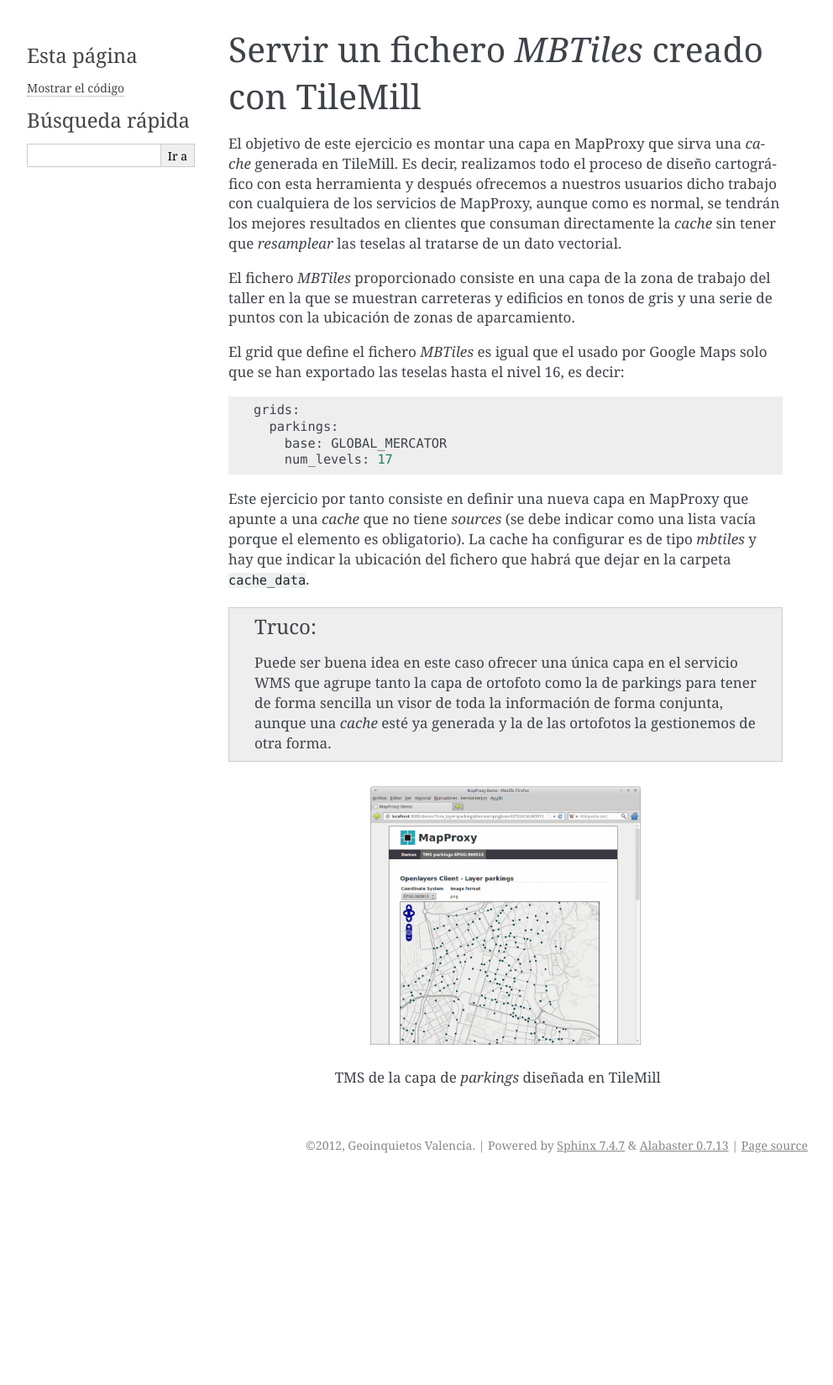
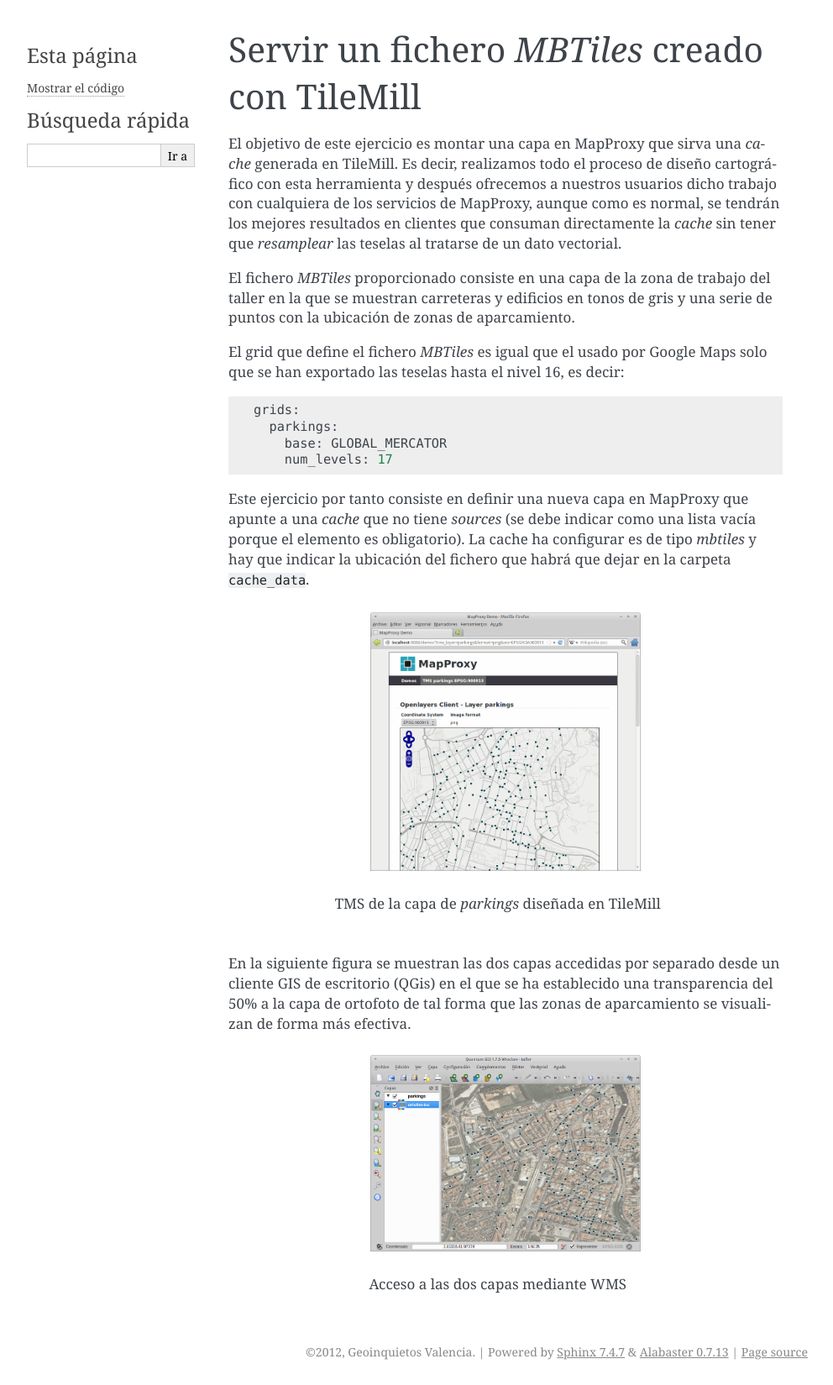
Before and after one commit to geoinquietosvlc/mapproxy-workshop, a Sphinx documentation site: the page built from doc/source/ejercicios/mbtiles.rst, in a window 1280 px wide. Shown: the whole page at 84% size, without its empty margins (148-1140 px from the left). Built offline with Sphinx 7.4.7, drawn with Linux system fonts in a browser that asks for light colours; before the commit the page ends 1403 px from its top, so only the background shows below that.

Commit message:
añadida una imagen y tocado un poco el texto del ejercicio de mbtiles

```diff
--- a/doc/source/ejercicios/mbtiles.rst
+++ b/doc/source/ejercicios/mbtiles.rst
@@ -26,16 +26,22 @@
 *mbtiles* y hay que indicar la ubicación del fichero que habrá que dejar en la
 carpeta ``cache_data``.
 
-.. tip:: Puede ser buena idea en este caso ofrecer una única capa en el servicio
-         WMS que agrupe tanto la capa de ortofoto como la de parkings para tener
-         de forma sencilla un visor de toda la información de forma conjunta,
-         aunque una *cache* esté ya generada y la de las ortofotos la
-         gestionemos de otra forma.
-
-
 .. figure:: /_static/exercise-mbtiles.png
 	 :width: 50%
 	 :alt: TMS de la capa de *parkings* diseñada en TileMill
 	 :align: center
 
 	 TMS de la capa de *parkings* diseñada en TileMill
+
+
+En la siguiente figura se muestran las dos capas accedidas por separado desde un
+cliente GIS de escritorio (QGis) en el que se ha establecido una transparencia
+del 50% a la capa de ortofoto de tal forma que las zonas de aparcamiento se
+visualizan de forma más efectiva.
+
+.. figure:: /_static/exercise-mbtiles2.png
+	 :width: 50%
+	 :alt:  Acceso a las dos capas desde QGis
+	 :align: center
+
+	 Acceso a las dos capas mediante WMS
```
Also changed, not shown: doc/source/_static/exercise-mbtiles2.png (added).
